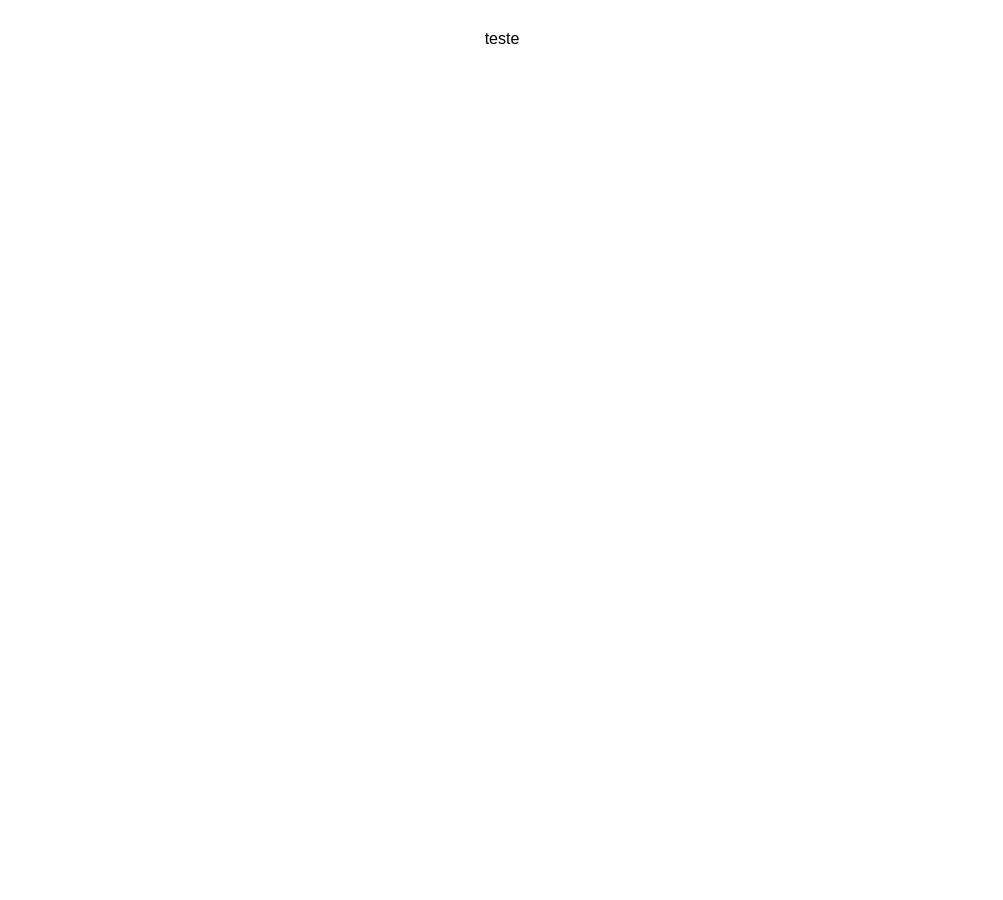
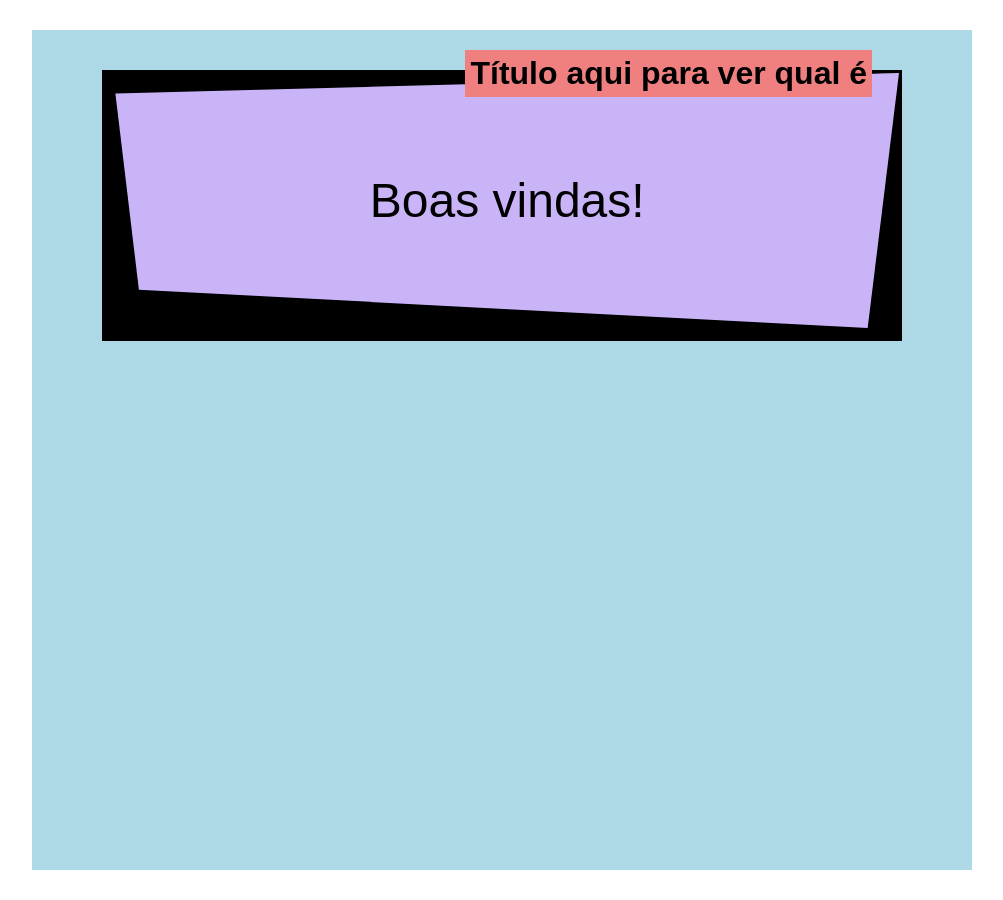
Before and after one commit to AumequiSan/aumequisan_com, a plain HTML site: page index_testes.html in a window 1280 px wide. Shown: the whole page, without its empty margins (138-1141 px from the left). Before the commit the page ends 800 px from the top, so only its background shows below. Drawn offline with Linux system fonts and the light colour scheme.

Commit message:
Correção e posicionamento dos títulos

```diff
--- a/index_testes.html
+++ b/index_testes.html
@@ -1,11 +1,10 @@
 <!DOCTYPE html>
 <html lang="pt-br">
   <head>
-    <meta charset="UTF-8">
-    <meta name="viewport" content="width=device-width, initial-scale=1.0">
+    <meta charset="UTF-8" />
+    <meta name="viewport" content="width=device-width, initial-scale=1.0" />
     <title>AumequiSan</title>
     <style>
-
       * {
         padding: 0px;
         margin: 0px;
@@ -17,71 +16,77 @@
       }
 
       main {
-            display: flex;
-            justify-content: center;
+        max-width: 900px;
+        height: 800px;
+        background-color: lightblue;
+        margin: auto;
+        padding: 20px;
       }
-        .sombra {
-            filter: drop-shadow(.65em .65em 0px rgb(0, 0, 0));
-            max-width: 900px;
+
+      .he-geral {
+        max-width: 800px;
+        background-color: black;
+        display: block;
+        margin: 20px auto;
+        position: relative;
+      }
+
+      .he-sombra {
+        filter: drop-shadow(-0.65em 0.65em 0px black);
+        padding: 0px 0px 0.65em 0.65em;
+        margin-bottom: 30px;
         display: block;
       }
 
-        .borda {
-            clip-path: polygon(0% 6%, 100% 0%, 95% 100%, 3% 90%);
+      .he-borda,
+      .he-conteudo {
+        clip-path: polygon(0% 8%, 100% 0%, 96% 100%, 3% 85%);
+      }
+
+      .he-borda {
+        background-color: var(--black);
         padding: 3px;
-            background-color: rgb(0, 0, 0);
         display: block;
       }
 
-        .conteudo {
-            background-color: rgb(209, 209, 209);
-            clip-path: polygon(0% 6%, 100% 0%, 95% 100%, 3% 90%);
-            padding: 8vh 6vh 5vw 5%;
-            text-align: justify;
+      .he-conteudo {
+        background-color: rgb(201, 180, 248);
+        padding: 100px 5%;
+        text-align: center;
         display: block;
       }
 
-        .geral {
-            display: block;
-            position: relative;
-            top: -50px;
+      .he-conteudo p {
+        font-size: 3em;
+        text-align: center;
       }
 
-
-        .geral2 {
+      .titulo {
+        position: absolute;
+        padding: 5px;
+        top: -20px;
+        right: 30px;
+        background-color: lightcoral;
         display: inline-block;
-            position: relative;
-            top: 50px;
-            left: 15px;
         z-index: 1;
       }
-
-        .sombra2 {
-            filter: drop-shadow(.35em .35em 0px rgb(0, 0, 0));
-            max-width: 500px;
-            display: block;
-        }
-
-        .borda2 {
-            clip-path: polygon(0% 6%, 100% 0%, 95% 100%, 3% 90%);
-            padding: 3px;
-            background-color: rgb(0, 0, 0);
-            display: block;
-        }
-
-        .conteudo2 {
-            background-color: rgb(211, 80, 80);
-            clip-path: polygon(0% 6%, 100% 0%, 95% 100%, 3% 90%);
-            padding: 20px;
-            display: block;
-        }
-
     </style>
   </head>
   <body>
     <main>
-        <span>teste</span>
+
+      <span class="he-geral">
+        <span class="titulo">
+            <h1>Título aqui para ver qual é</h1>
+        </span>
+        <span class="he-sombra">
+          <span class="he-borda">
+            <span class="he-conteudo">
+              <p>Boas vindas!</p>
+            </span>
+          </span>
+        </span>
+      </span>
     </main>
-
   </body>
 </html>
```
Also changed, not shown: src/style/style.css (+21 -15 lines). Lines whose indentation alone changed are shown as unchanged.
